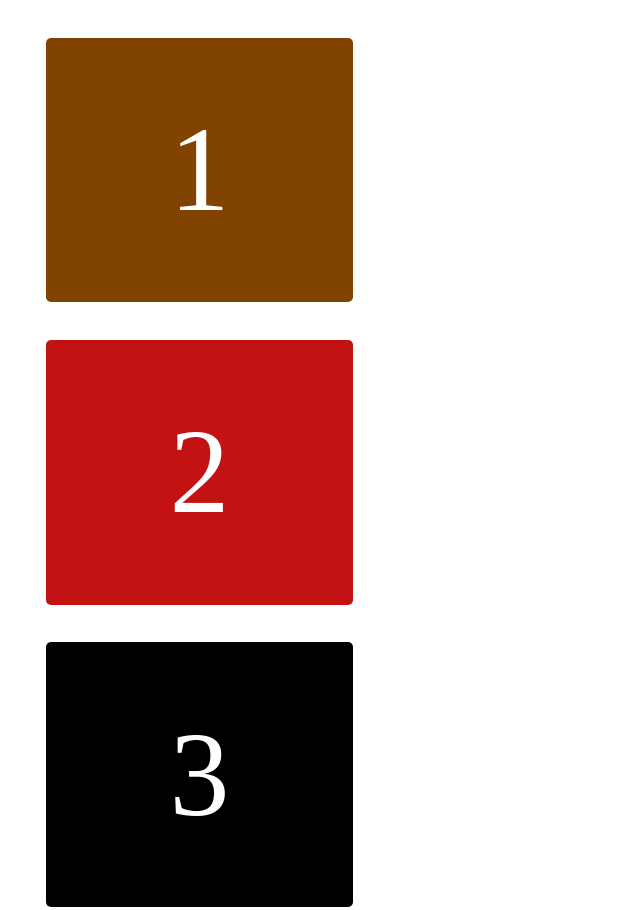
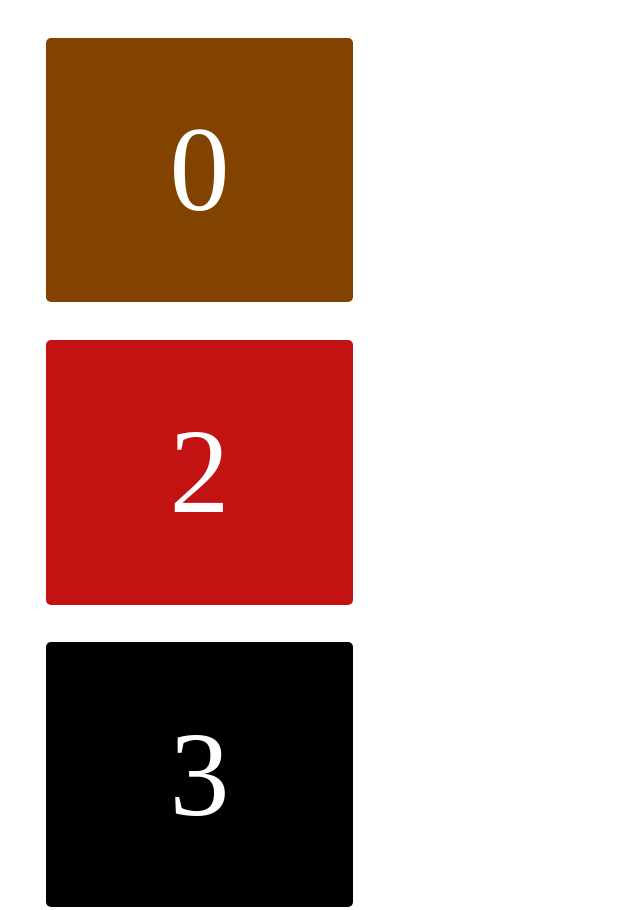
Before and after one commit to alebusi/race, a plain HTML site: page index.html in a window 1280 px wide. Shown: the top 910 px of the page, without its empty margins (0-640 px from the left). Drawn offline with Linux system fonts and the light colour scheme.

Commit message:
Update index.html

```diff
--- a/index.html
+++ b/index.html
@@ -7,7 +7,7 @@
 </head>
 <body>
    <div class="wrapper">
-	<div id="legno" class="risorsa" onclick="myfunc(this)">1</div>
+	<div id="legno" class="risorsa" onclick="myfunc(this)">0</div>
 	<div id="argilla" class="risorsa" onclick="myfunc(this)">2</div>
 	<div id="pietra" class="risorsa" onclick="myfunc(this)">3</div>
 	<div id="canna" class="risorsa" onclick="myfunc(this)">4</div>
```
